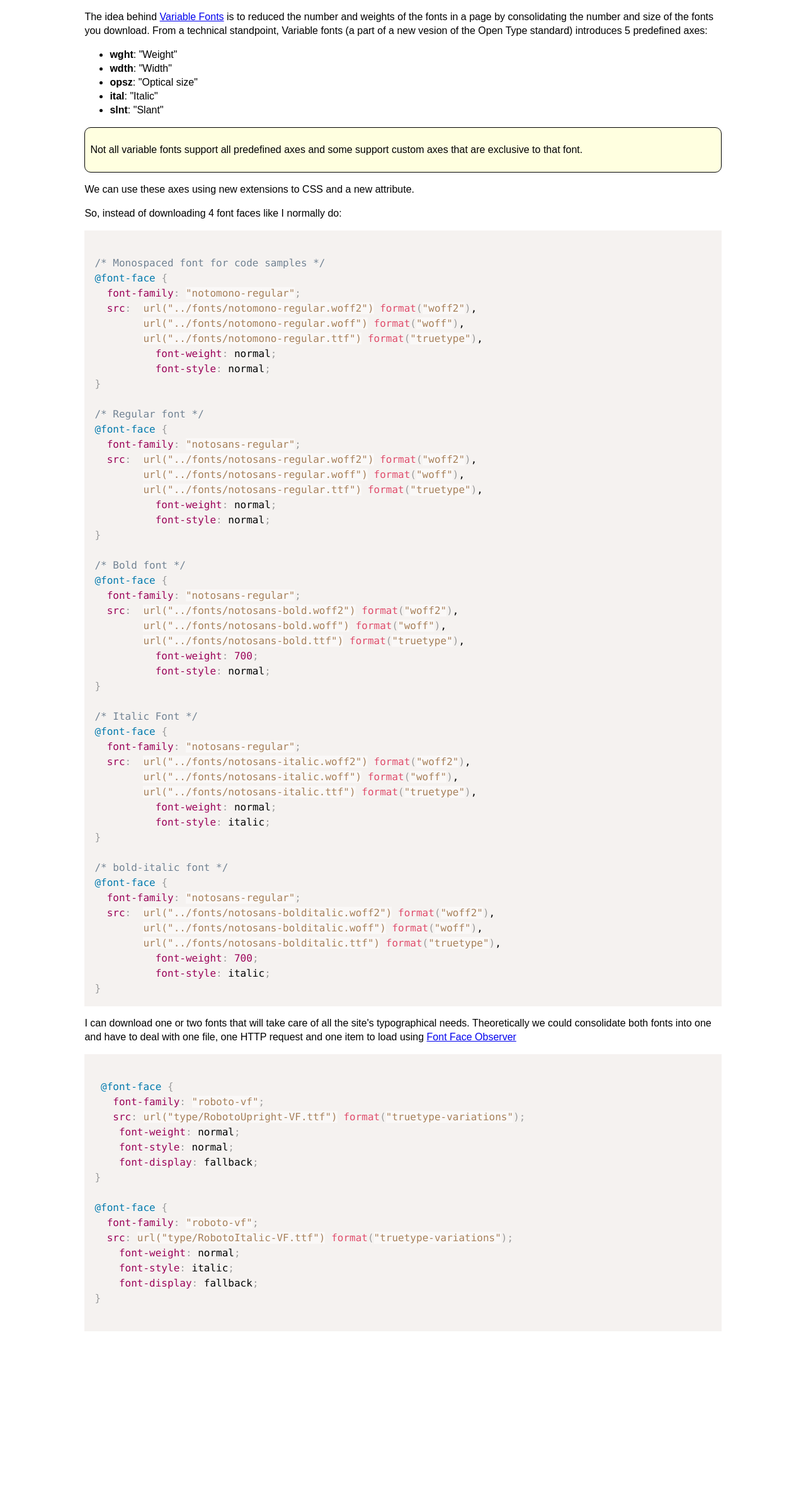
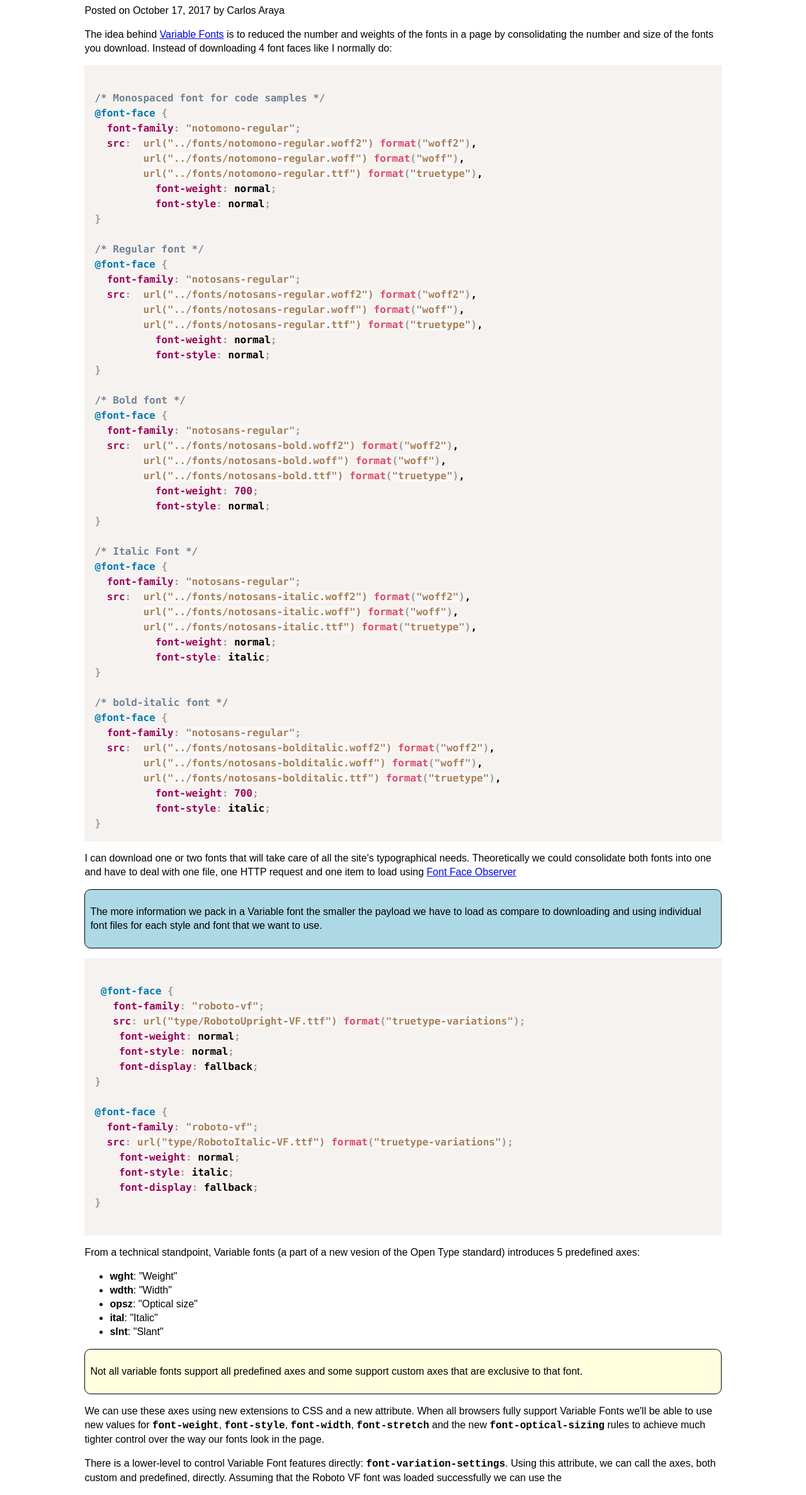
Before and after one commit to caraya/vfonts-demo, a plain HTML site: page index.html in a window 1280 px wide. Shown: the part 99-2473 px from the top of the page at 63% size. Before the commit the page ends 2221 px from the top, so only its background shows below. Drawn offline with Linux system fonts and the light colour scheme; a web font is replaced by a local one.

Commit message:
additional content

```diff
--- a/index.html
+++ b/index.html
@@ -10,41 +10,14 @@
   <link rel="stylesheet" href="styles/robotovf.css">
 </head>
 <body>
-<h1>Variable Fonts Demo</h1>
-<section class="container">
-<p>
-  The idea behind
-  <a href="http://publishing-project.rivendellweb.net/variable-fonts-for-the-win/">Variable Fonts</a> is to reduced the number and weights of the fonts in a page by consolidating the number and size of
-  the fonts you download. From a technical standpoint, Variable fonts (a part of a new vesion of the Open Type standard)
-  introduces 5 predefined axes:</p>
 
-<ul>
-  <li>
-    <strong>wght</strong>: "Weight"
-  </li>
-  <li>
-    <strong>wdth</strong>: "Width"
-  </li>
-  <li>
-    <strong>opsz</strong>: "Optical size"
-  </li>
-  <li>
-    <strong>ital</strong>: "Italic"
-  </li>
-  <li>
-    <strong>slnt</strong>: "Slant"
-  </li>
-</ul>
+<article class="container">
+  <header>
+    <h2>Variable Fonts Demo and Explainer</h2>
+    <p>Posted on October 17, 2017 by Carlos Araya</p>
+  </header>
 
-<aside class="message warning">
-  <p>Not all variable fonts support all predefined axes and some support custom axes that are exclusive to that font.</p>
-</aside>
-
-<p>We can use these axes using new extensions to CSS and a new attribute.</p>
-
-
-
-<p>So, instead of downloading 4 font faces like I normally do:</p>
+  <p> The idea behind <a href="http://publishing-project.rivendellweb.net/variable-fonts-for-the-win/">Variable Fonts</a> is to reduced the number and weights of the fonts in a page by consolidating the number and size of the fonts you download. Instead of downloading 4 font faces like I normally do:</p>
 
 <pre class="language-css"><code class="language-css">
 /* Monospaced font for code samples */
@@ -103,6 +76,10 @@
   <a href="https://fontfaceobserver.com/">Font Face Observer</a>
 </p>
 
+<aside class="message info">
+  <p>The more information we pack in a Variable font the smaller the payload we have to load as compare to downloading and using individual font files for each style and font that we want to use.</p>
+</aside>
+
 <pre><code class="language-css">
  @font-face {
    font-family: "roboto-vf";
@@ -122,7 +99,48 @@
 </code>
 </pre>
 
-</section>
+
+
+
+<p>From a technical standpoint, Variable fonts (a part of a new vesion of the Open Type standard) introduces 5 predefined axes:</p>
+
+<ul>
+  <li>
+    <strong>wght</strong>: "Weight"
+  </li>
+  <li>
+    <strong>wdth</strong>: "Width"
+  </li>
+  <li>
+    <strong>opsz</strong>: "Optical size"
+  </li>
+  <li>
+    <strong>ital</strong>: "Italic"
+  </li>
+  <li>
+    <strong>slnt</strong>: "Slant"
+  </li>
+</ul>
+
+<aside class="message warning">
+  <p>Not all variable fonts support all predefined axes and some support custom axes that are exclusive to that font.</p>
+</aside>
+
+<p>We can use these axes using new extensions to CSS and a new attribute. When all browsers fully support Variable Fonts we'll
+ be able to use new values for
+<code>font-weight</code>,
+<code>font-style</code>,
+<code>font-width</code>,
+<code>font-stretch</code> and the new
+<code>font-optical-sizing</code> rules to achieve much tighter control over the way
+our fonts look in the page. </p>
+
+<p>There is a lower-level to control Variable Font features directly:
+  <code>font-variation-settings</code>. Using this attribute, we can call the axes, both custom and predefined, directly. Assuming that the Roboto VF font was loaded successfully we can use the
+</p>
+
+
+</article>
 <!-- Scripts -->
 <!-- PRISM-->
 <script src="scripts/vendor/clipboard.min.js"></script>
--- a/styles/main.css
+++ b/styles/main.css
@@ -24,6 +24,7 @@
     width: 80%;
     margin: 0 auto;
 }
+
 
 /* Flexbox related classes */
 
@@ -61,19 +62,11 @@ table tbody tr:nth-child(even) {
 
 table th {
     border: 1px solid black;
-    font-family: notosans_bold, verdana, sans-serif;
     text-align: center;
 }
 
 table td {
     border: 1px solid black;
-}
-
-blockquote {
-    font-size: 1.25em;
-    line-height: 1.458333;
-    border-left: 0.5em solid #607d8b;
-    padding-left: 1.5em;
 }
 
 @media screen and (min-width: 20em) and (max-width: 37.5em) and (-webkit-min-device-pixel-ratio: 1) {
@@ -85,6 +78,13 @@ blockquote {
 
 p:not:first-of-type {
     text-indent: 2em;
+}
+
+blockquote {
+    font-size: 1.25em;
+    line-height: 1.458333;
+    border-left: 0.5em solid #607d8b;
+    padding-left: 1.5em;
 }
 
 blockquote .larger {
--- a/styles/robotovf.css
+++ b/styles/robotovf.css
@@ -28,7 +28,7 @@ body,
     font-size: 16px;
     line-height: 1.4;
     font-weight: 100;
-    font-variation-settings: "wght" 100;
+    font-variation-settings: "wdth" 100, "wght" 100;
 }
 
 em,
@@ -39,6 +39,11 @@ i {
 em em {
     font-weight: normal;
     font-style: normal;
+}
+
+code {
+    font-weight: 700;
+    font-variation-settings: "wght" 700;
 }
 
 strong,
```
